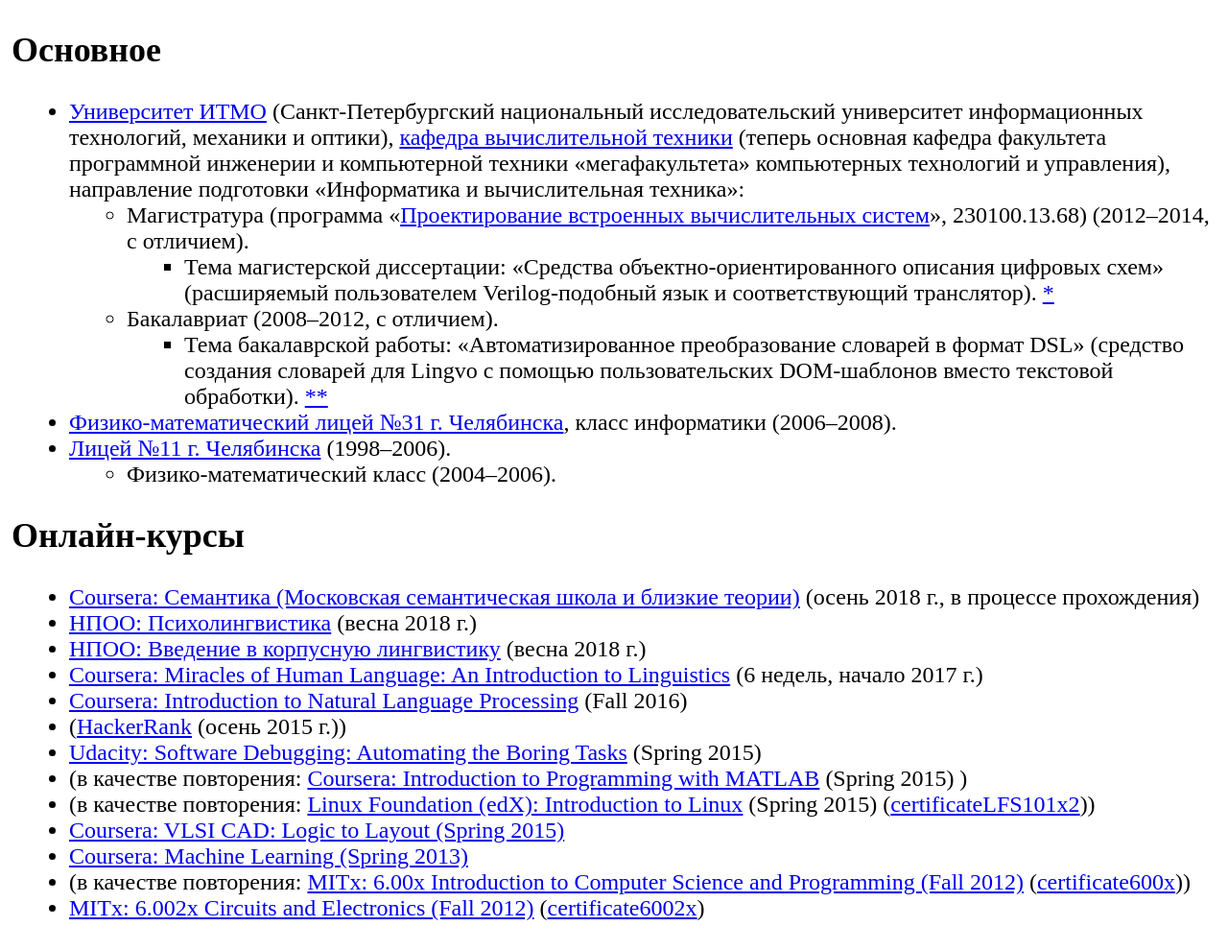
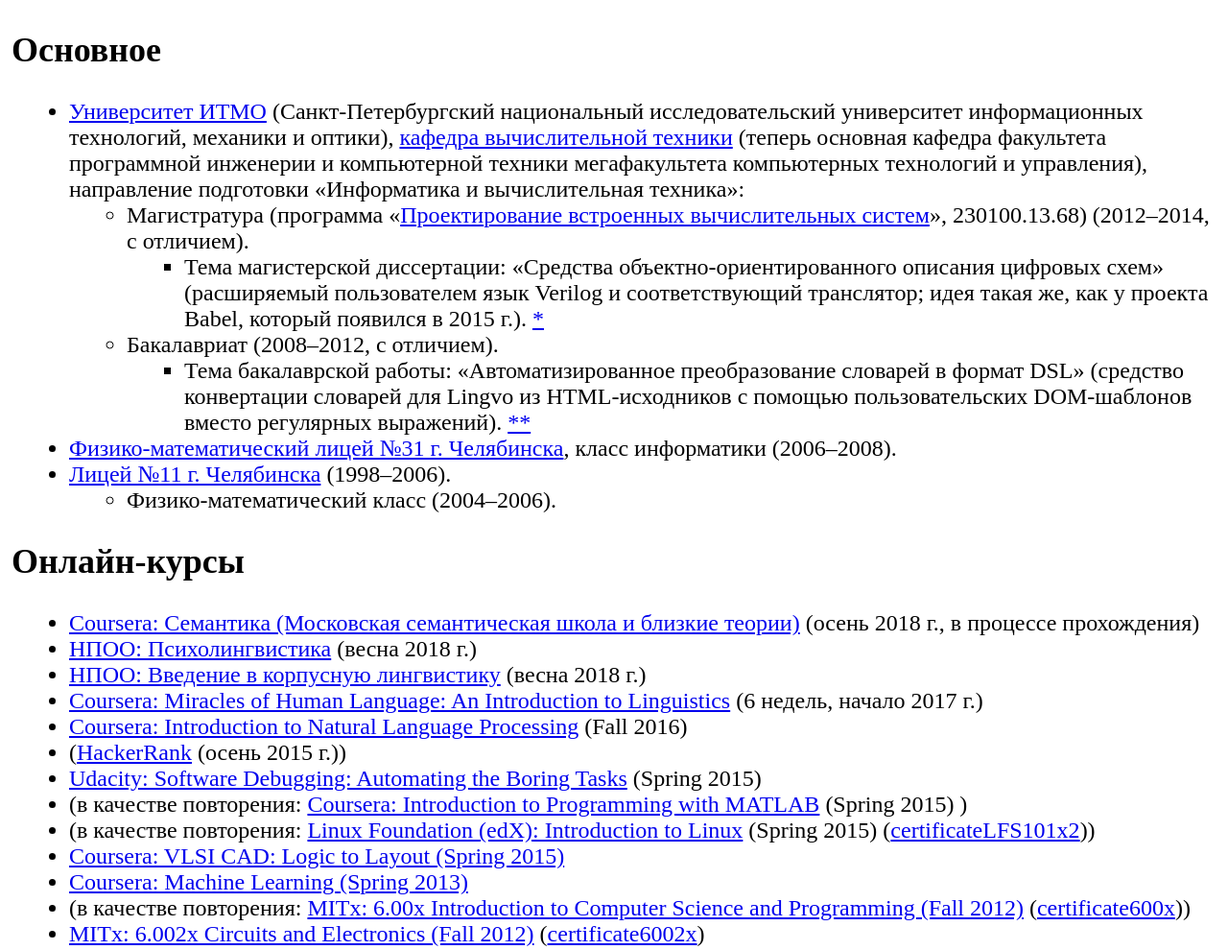
Before and after one commit to kbulygin/kbulygin.github.io, a plain HTML site: page index.html in a window 1280 px wide. Shown: the part 923-1913 px from the top of the page at 96% size. Drawn offline with Linux system fonts and the light colour scheme.

Commit message:
Add files via upload

```diff
--- a/index.html
+++ b/index.html
@@ -368,7 +368,8 @@ ul.auto-toc {
 <li>ЗАО «Гранит-7»
 (теперь АО «<a class="reference external" href="http://hh.ru/employer/1213205">Морские неакустические комплексы и системы</a>»),
 отдел разработки встроенного программно-математического обеспечения:
-инженер (программирование, цифровая схемотехника; с марта 2014 г. по сентябрь 2015 г.).</li>
+инженер (программирование, цифровая схемотехника;
+с марта 2014 г. по сентябрь 2015 г.).</li>
 <li><a class="reference external" href="http://www.ifmo.ru/">Университет ИТМО</a>, <a class="reference external" href="http://cse.ifmo.ru/">кафедра вычислительной техники</a>:
 «инженер-исследователь» (с декабря 2012 г. по июнь 2015 г.):<ul>
 <li>преподавание курсов по встроенным системам (лабораторные работы,
@@ -389,20 +390,22 @@ ul.auto-toc {
 информационных технологий, механики и оптики),
 <a class="reference external" href="http://cse.ifmo.ru/">кафедра вычислительной техники</a>
 (теперь основная кафедра факультета программной инженерии и компьютерной
-техники «мегафакультета» компьютерных технологий и управления),
+техники мегафакультета компьютерных технологий и управления),
 направление подготовки «Информатика и вычислительная техника»:<ul>
 <li>Магистратура
 (программа «<a class="reference external" href="http://embedded.ifmo.ru/">Проектирование встроенных вычислительных систем</a>»,
 230100.13.68) (2012–2014, с отличием).<ul>
 <li>Тема магистерской диссертации: «Средства объектно-ориентированного
-описания цифровых схем» (расширяемый пользователем Verilog-подобный язык
-и соответствующий транслятор). <a class="reference internal" href="#nivkr-mag">*</a></li>
+описания цифровых схем» (расширяемый пользователем язык Verilog
+и соответствующий транслятор; идея такая же, как у проекта Babel,
+который появился в 2015 г.). <a class="reference internal" href="#nivkr-mag">*</a></li>
 </ul>
 </li>
 <li>Бакалавриат (2008–2012, с отличием).<ul>
 <li>Тема бакалаврской работы: «Автоматизированное преобразование словарей
-в формат DSL» (средство создания словарей для Lingvo с помощью
-пользовательских DOM-шаблонов вместо текстовой обработки). <a class="reference internal" href="#nivkr-bak">**</a></li>
+в формат DSL» (средство конвертации словарей для Lingvo из HTML-исходников
+с помощью пользовательских DOM-шаблонов вместо регулярных выражений).
+<a class="reference internal" href="#nivkr-bak">**</a></li>
 </ul>
 </li>
 </ul>
@@ -719,7 +722,7 @@ ISBN 978-5-906781-60-4.</li>
 <li>Skype: kbulygin</li>
 <li>ВК: <a class="reference external" href="http://vk.com/kbulygin">http://vk.com/kbulygin</a></li>
 </ul>
-<p><em>Последнее изменение страницы:</em> 2018-11-22 21:31 (UTC+5).</p>
+<p><em>Последнее изменение страницы:</em> 2018-11-22 21:47 (UTC+5).</p>
 <!-- Start of StatCounter Code for Default Guide -->
 <script type="text/javascript">
 var sc_project=10687276;
```
